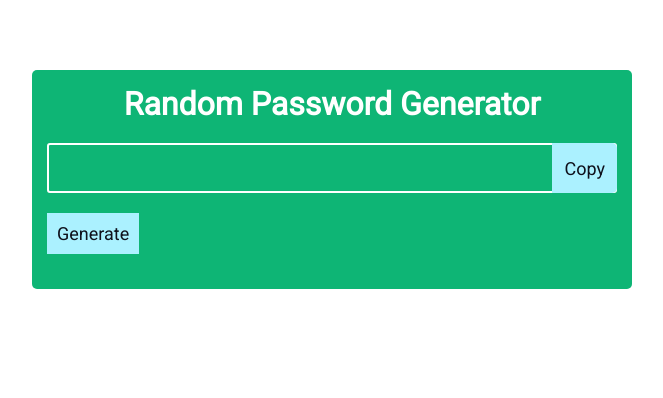
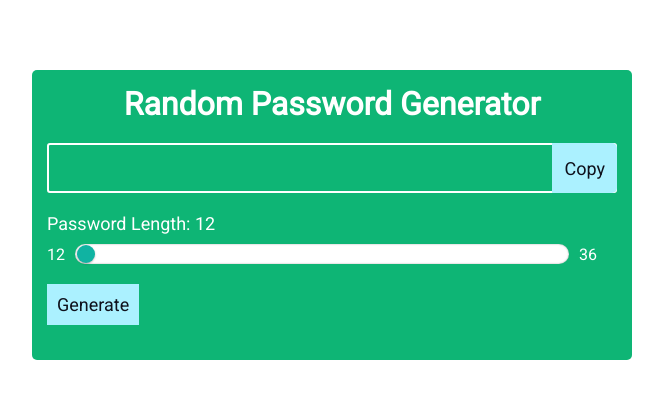
Before and after one commit to matyiu/js-password-generator, a React (Create React App) app: page / in a window 1280 px wide. Shown: the top 398 px of the page, without its empty margins (308-971 px from the left). Built offline with nearby package versions, Linux system fonts and the light colour scheme.

Commit message:
Added functionality and state to InputRange component

```diff
--- /dev/null
+++ b/src/components/InputRange.css
@@ -0,0 +1,54 @@
+.input-range {
+    width: 100%;
+}
+
+.input-range__title-indicator {
+    font-size: 1.125em;
+    color: white;
+    margin-bottom: 10px;
+    display: block;
+}
+
+.input-range__input {
+    width: 100%;
+    display: flex;
+    flex-wrap: nowrap;
+    align-items: center;
+    margin: 0 -10px;
+}
+
+.input-range__limit {
+    margin: 0 10px;
+    color: white;
+    font-size: 1em;
+}
+
+.input-range__slider {
+    width: 100%;
+    appearance: none;
+    -webkit-appearance: none;
+    border-radius: 50px;
+    height: 20px;
+    background: white;
+    padding: 0 2px;
+    box-shadow: 0 0 2px rgba(0, 0, 0, 0.35) inset;
+}
+
+.input-range__slider::-webkit-slider-thumb {
+    -webkit-appearance: none;
+    width: 18px;
+    height: 18px;
+    border-radius: 50px;
+    background: #10B3A2;
+    box-shadow: 0 1px 2px rgba(0, 0, 0, 0.27);
+}
+
+.input-range__slider::-moz-range-thumb {
+    -webkit-appearance: none;
+    width: 16px;
+    height: 16px;
+    border-radius: 50px;
+    background: #10B3A2;
+    border: none;
+    box-shadow: 0 1px 2px rgba(0, 0, 0, 0.27);
+}
--- a/src/components/InputRange.js
+++ b/src/components/InputRange.js
@@ -1,7 +1,22 @@
 import React from 'react';
 
+import './InputRange.css';
+
 function InputRange(props) {
-    return null;
+    const { min, max, step, title, currState } = props;
+
+    return (
+        <div className="input-range">
+            <span className="input-range__title-indicator">{`${title} ${currState}`}</span>
+            <div className="input-range__input">
+                <span className="input-range__limit">{min}</span>
+                <input type="range" min={min} max={max} step={step}
+                className="input-range__slider" onChange={props.onChange}
+                value={currState} />
+                <span className="input-range__limit">{max}</span>
+            </div>
+        </div>
+    );
 }
 
 export default InputRange;
--- a/src/components/PasswordGeneratorForm.js
+++ b/src/components/PasswordGeneratorForm.js
@@ -1,4 +1,4 @@
-import React from 'react';
+import React, { useState } from 'react';
 import InputRange from './InputRange';
 import Checkbox from './Checkbox';
 import Button from './Button';
@@ -6,6 +6,12 @@ import Button from './Button';
 import './PasswordGeneratorForm.css';
 
 function PasswordGeneratorForm(props) {
+    const [passwordLength, setPasswordLength] = useState(12);
+
+    function handlePasswordLength(e) {
+        setPasswordLength(e.target.value);
+    }
+
     return (
         <div className="password-generator">
             <h1 className="password-generator__title">Random Password Generator</h1>
@@ -13,7 +19,8 @@ function PasswordGeneratorForm(props) {
                 <span className="password-generator__password"></span>
                 <Button types={['primary', 'border-primary', 'copy']}>Copy</Button>
             </div>
-            <InputRange />
+            <InputRange min={12} max={36} step={1} title="Password Length:"
+            currState={passwordLength} onChange={handlePasswordLength} />
             <Checkbox />
             <Checkbox />
             <Checkbox />
```
